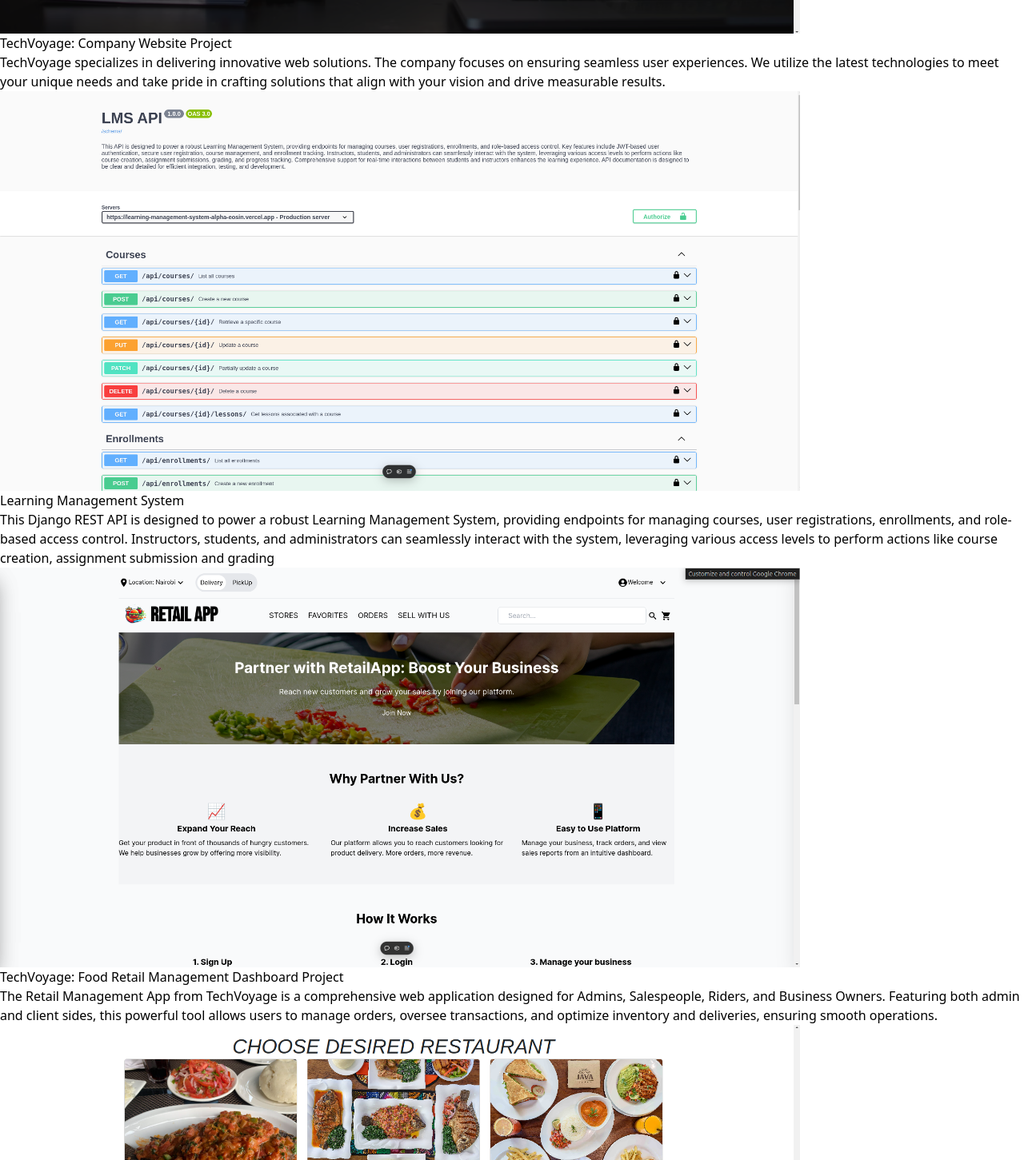
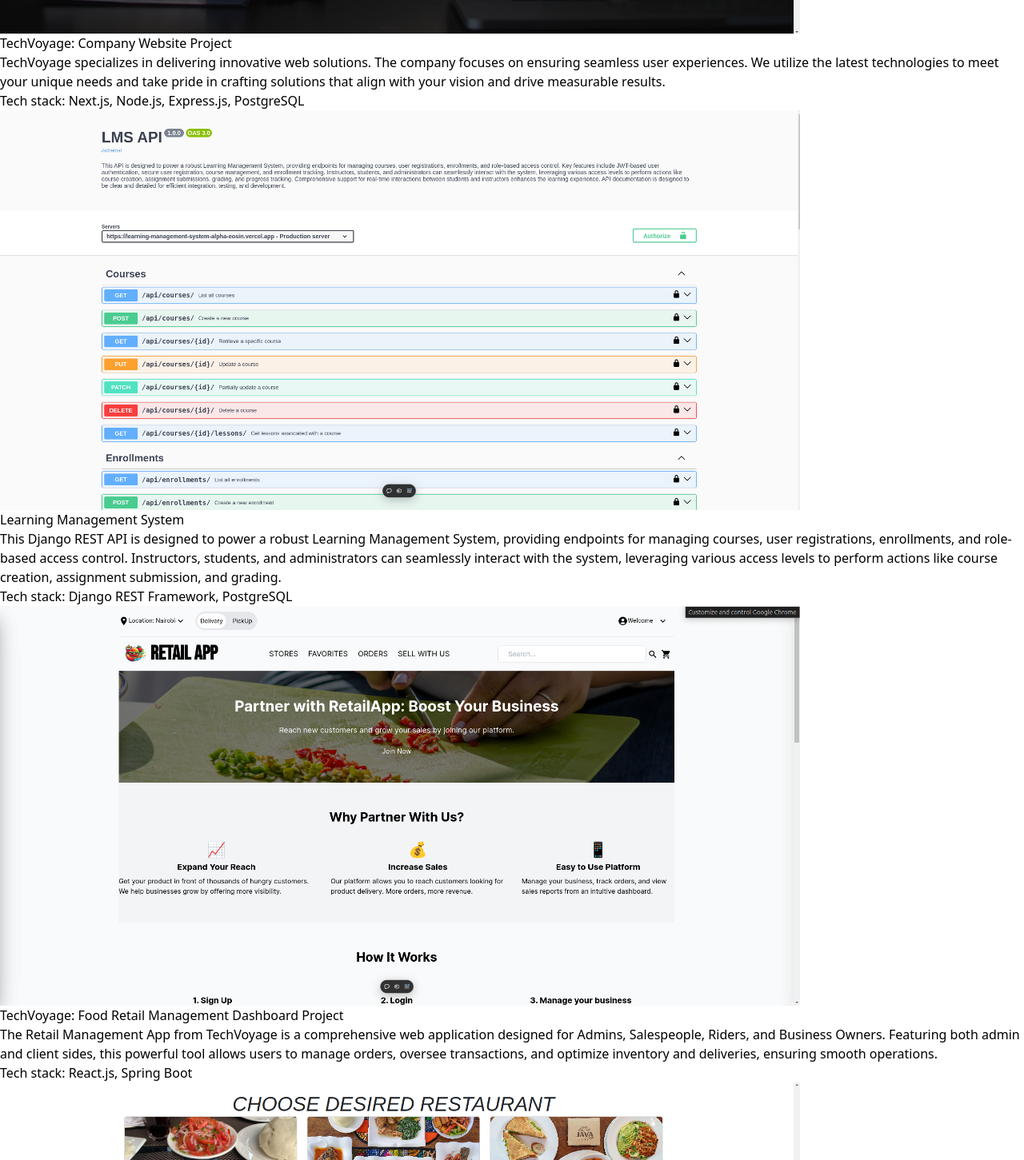
Before and after one commit to brianhilsden/portfolio, a Next.js app: page /projects in a window 1280 px wide. Shown: the part 599-2050 px from the top of the page at 80% size. Built offline with nearby package versions, Linux system fonts and the light colour scheme.

Commit message:
added tech stack

```diff
--- a/src/app/components/common/ProjectsCard.js
+++ b/src/app/components/common/ProjectsCard.js
@@ -2,7 +2,7 @@
 import { motion } from "framer-motion";
 import Image from "next/image";
 
-const ProjectCard = ({ title, description, imageUrl, link }) => {
+const ProjectCard = ({ title, description, imageUrl, link,tech_stack }) => {
 
 
   return (
@@ -23,6 +23,7 @@
         <div className="p-6">
           <h3 className="text-2xl font-bold mb-2">{title}</h3>
           <p className="text-gray-400">{description}</p>
+          <p className="text-gray-300">Tech stack: {tech_stack}</p>
         </div>
       </motion.div>
     </a>
--- a/src/app/projects/projectsClient.js
+++ b/src/app/projects/projectsClient.js
@@ -9,13 +9,16 @@
       "TechVoyage specializes in delivering innovative web solutions. The company focuses on ensuring seamless user experiences. We utilize the latest technologies to meet your unique needs and take pride in crafting solutions that align with your vision and drive measurable results.",
     imageUrl: "/images/TechVoyageCompany.png",
     link: "https://techvoyage-kenya.github.io/TechVoyage-website/#/",
+    tech_stack: "Next.js, Node.js, Express.js, PostgreSQL"
+
   },
-   {
+  {
     title: "Learning Management System",
     description:
-      "This Django REST API is designed to power a robust Learning Management System, providing endpoints for managing courses, user registrations, enrollments, and role-based access control. Instructors, students, and administrators can seamlessly interact with the system, leveraging various access levels to perform actions like course creation, assignment submission and grading",
+      "This Django REST API is designed to power a robust Learning Management System, providing endpoints for managing courses, user registrations, enrollments, and role-based access control. Instructors, students, and administrators can seamlessly interact with the system, leveraging various access levels to perform actions like course creation, assignment submission, and grading.",
     imageUrl: "/images/LMS.png",
     link: "https://learning-management-system-alpha-eosin.vercel.app/docs/",
+    tech_stack: "Django REST Framework, PostgreSQL"
   },
   {
     title: "TechVoyage: Food Retail Management Dashboard Project",
@@ -23,6 +26,7 @@
       "The Retail Management App from TechVoyage is a comprehensive web application designed for Admins, Salespeople, Riders, and Business Owners. Featuring both admin and client sides, this powerful tool allows users to manage orders, oversee transactions, and optimize inventory and deliveries, ensuring smooth operations.",
     imageUrl: "/images/RetailApp.png",
     link: "https://retail-app-kappa.vercel.app/",
+    tech_stack: "React.js, Spring Boot"
   },
   {
     title: "MunchInKenya",
@@ -30,6 +34,7 @@
       "Welcome to MunchInKenya, your solution for ordering delicious meals from local restaurants. Our elegant single-page application offers a seamless food ordering experience, enabling users to browse menus, customize orders, and track deliveries in real time. With secure online payments, MunchInKenya simplifies enjoying your favorite meals.",
     imageUrl: "/images/MunchInKenya.png",
     link: "https://brianhilsden.github.io/MunchInKenya-fe/",
+    tech_stack: "React.js, Flask, PostgreSQL"
   },
   {
     title: "MyDuka",
@@ -37,14 +42,15 @@
       "MyDuka is a robust retail management app that empowers business owners to oversee multiple stores effortlessly. With dedicated admins for each store, clerks handle daily tasks, managing products, recording sales, and requesting inventory. The in-app chat feature enables team communication, ensuring operational efficiency and streamlined performance monitoring.",
     imageUrl: "/images/MyDuka.png",
     link: "https://brianhilsden.github.io/MyDuka-FrontEnd/#/",
+    tech_stack: "React.js, Flask, Firebase"
   },
-
   {
     title: "Royalty Trading",
     description:
       "Royalty Trading is a dynamic e-commerce platform built with vanilla JavaScript, designed to offer seamless buying and selling experiences. Users can browse diverse products, manage accounts, and complete secure transactions. With a focus on user-friendly design, Royalty Trading makes online shopping accessible and efficient for all.",
     imageUrl: "/images/RoyaltyTrading.png",
     link: "https://brianhilsden.github.io/Royalty-trading/",
+    tech_stack: "HTML, CSS, Vanilla JavaScript, Firebase"
   },
   {
     title: "Getway Travels",
@@ -52,6 +58,7 @@
       "Getway Travels is an online platform for booking travel packages, designed to enhance the user experience for travelers. The application offers features like searching for destinations, customizing travel plans, and managing bookings. With a user-friendly interface and secure payment options, Getway Travels simplifies planning your next adventure, ensuring a seamless travel experience.",
     imageUrl: "/images/GetwayTravels.png",
     link: "https://brianhilsden.github.io/getway-travels",
+    tech_stack: "React.js, Firebase"
   },
   {
     title: "Payment App",
@@ -59,8 +66,10 @@
       "A Django-based REST API transactions management application that connects buyers and sellers, enabling sellers to track transactions efficiently. It facilitates secure online transactions and integrates JWT for authentication, ensuring a safe and smooth payment process.",
     imageUrl: "/images/paymentApp.png",
     link: "https://payment-app-psi-seven.vercel.app/api/docs/swagger/",
+    tech_stack: "Django, JWT, PostgreSQL"
   },
 ];
+
 
 export default function Projects() {
   return (
```
